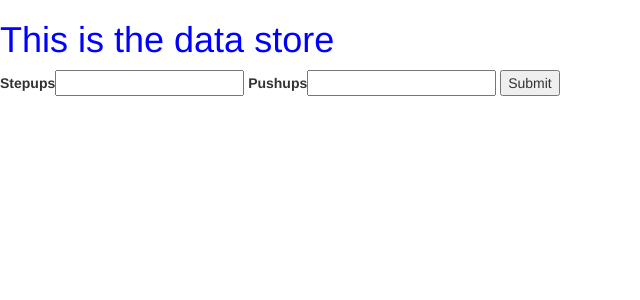
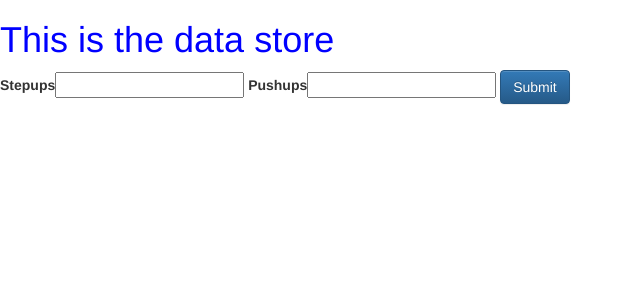
Before and after one commit to ShankarCodes/hello-flask, a Flask app: page / in a window 1280 px wide. Shown: the top 300 px of the page, without its empty margins (0-640 px from the left). Run offline with Flask 2, Linux system fonts and the light colour scheme; some libraries are stand-ins or nearby versions.

Commit message:
added bootstrap

```diff
--- a/templates/index.html
+++ b/templates/index.html
@@ -18,10 +18,10 @@
 <h1>
 This is the data store
 </h1>
-<form action='/' method='GET'>
+<form action='/' method='GET' class='form form-group'>
 <label>Stepups </label><input type='number' name='stepup'></input>
 <label>Pushups </label><input type='number' name='pushup'></input>
-<input type='submit'>
+<input type='submit' class='btn btn-primary'>
 </form>
 </body>
 </html>
```
